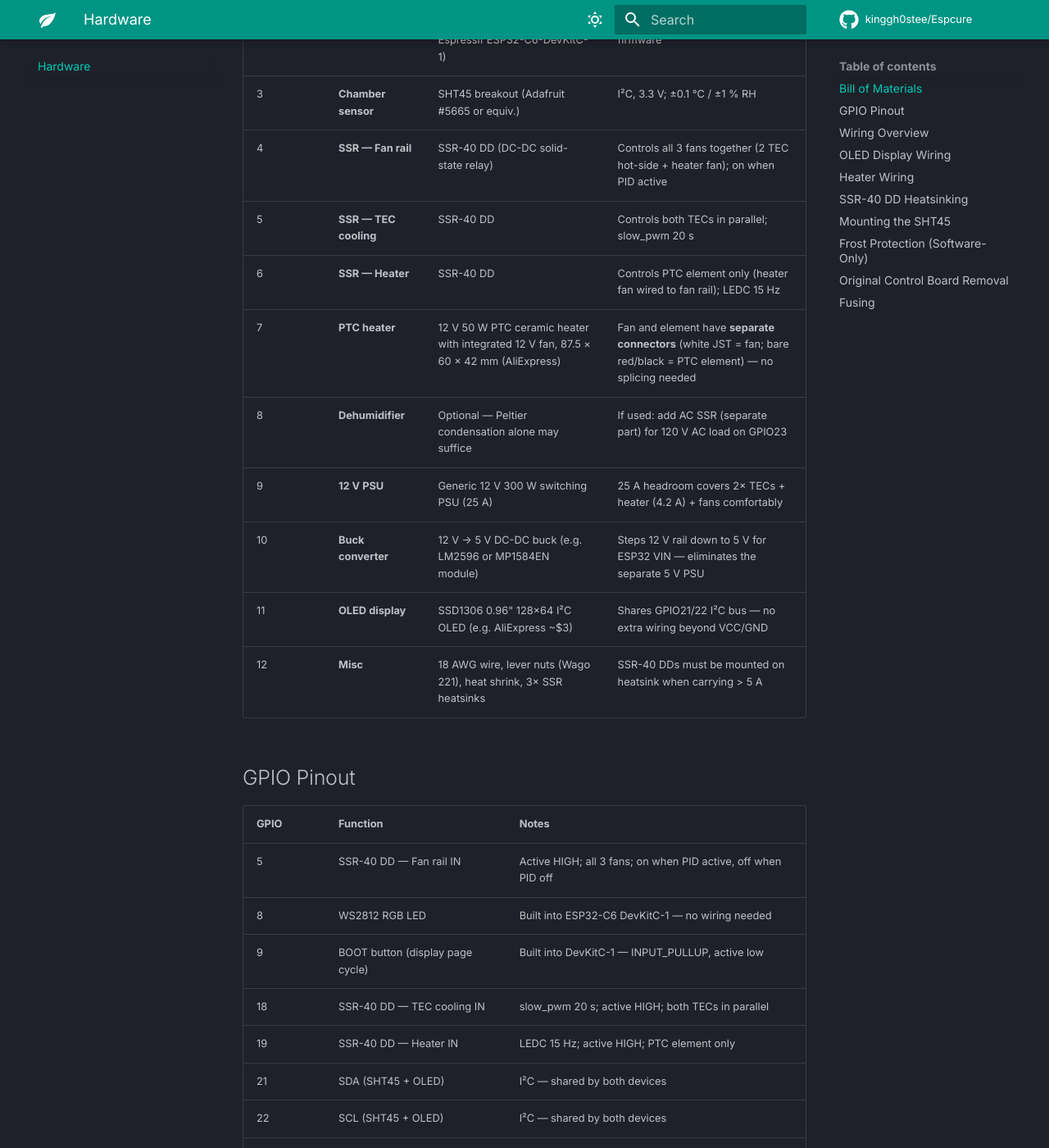
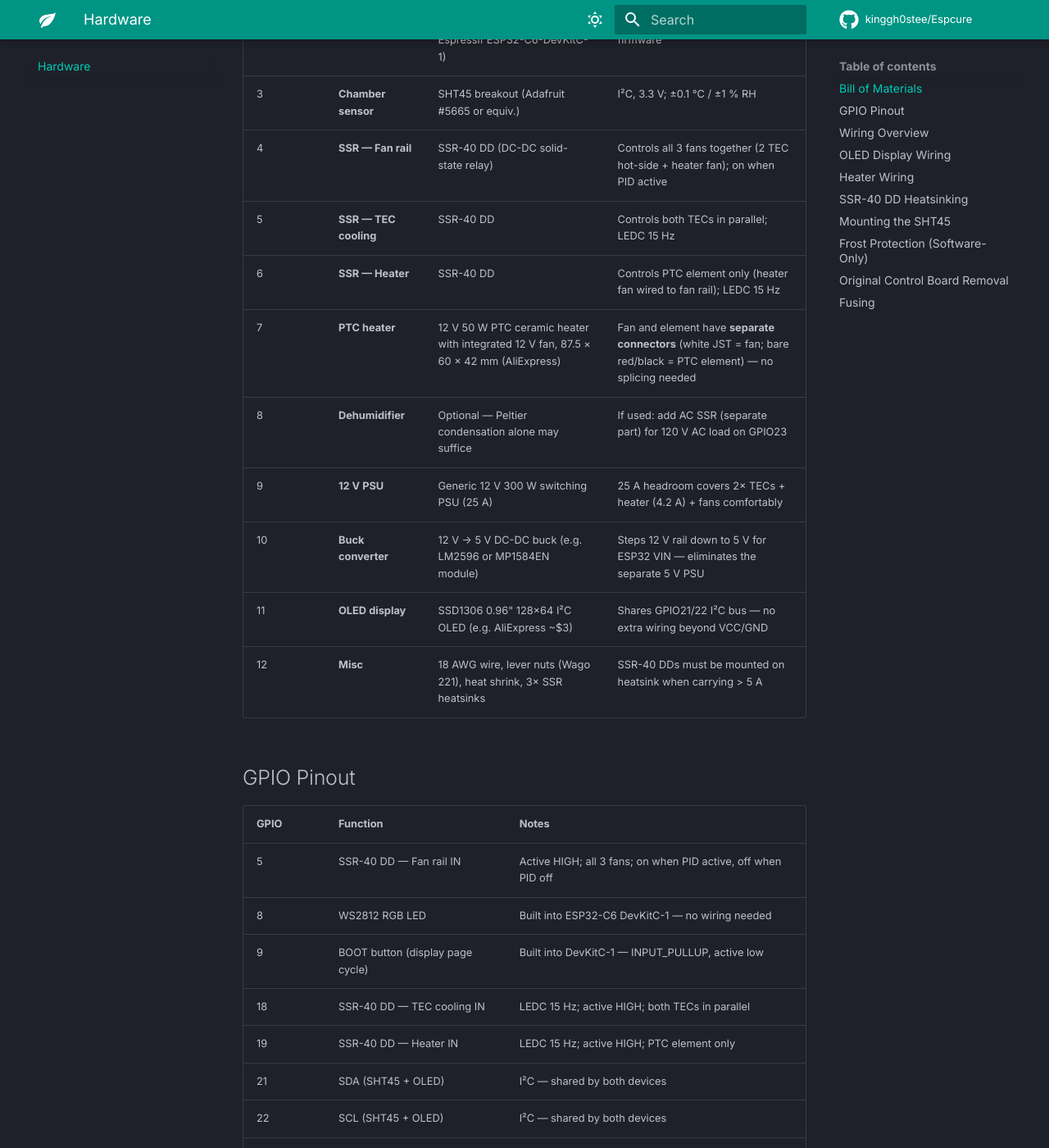
Before and after one commit to kinggh0stee/Espcure, an MkDocs documentation site: the page built from docs/hardware.md, in a window 1280 px wide and 1400 px high, scrolled down 384 px. Shown: the whole window at 82% size. Built offline with MkDocs 1.6.1 and Material for MkDocs 9.7.7, drawn with Linux system fonts in a browser that asks for light colours; comment, search, counter and statistics services are not loaded.

Commit message:
Switch Peltier output from slow_pwm to LEDC 15 Hz
Both TEC and heater outputs now use ledc at 15 Hz. At 15 Hz the
Peltier junction sees average power rather than thermal cycling,
reducing long-term solder fatigue vs the 20 s slow_pwm approach.
SSR-40 DD handles this frequency cleanly (~67 ms period, well above
the ~1 ms SSR response time).

https://claude.ai/code/session_016MW6U2BuK5oDpR6SNHsj9H

```diff
--- a/docs/hardware.md
+++ b/docs/hardware.md
@@ -8,7 +8,7 @@
 | 2 | **MCU** | ESP32-C6 DevKit (e.g. Espressif ESP32-C6-DevKitC-1) | 3.3 V logic; requires ESP-IDF firmware |
 | 3 | **Chamber sensor** | SHT45 breakout (Adafruit #5665 or equiv.) | I²C, 3.3 V; ±0.1 °C / ±1 % RH |
 | 4 | **SSR — Fan rail** | SSR-40 DD (DC-DC solid-state relay) | Controls all 3 fans together (2 TEC hot-side + heater fan); on when PID active |
-| 5 | **SSR — TEC cooling** | SSR-40 DD | Controls both TECs in parallel; slow_pwm 20 s |
+| 5 | **SSR — TEC cooling** | SSR-40 DD | Controls both TECs in parallel; LEDC 15 Hz |
 | 6 | **SSR — Heater** | SSR-40 DD | Controls PTC element only (heater fan wired to fan rail); LEDC 15 Hz |
 | 7 | **PTC heater** | 12 V 50 W PTC ceramic heater with integrated 12 V fan, 87.5 × 60 × 42 mm (AliExpress) | Fan and element have **separate connectors** (white JST = fan; bare red/black = PTC element) — no splicing needed |
 | 8 | **Dehumidifier** | Optional — Peltier condensation alone may suffice | If used: add AC SSR (separate part) for 120 V AC load on GPIO23 |
@@ -24,7 +24,7 @@
 | 5 | SSR-40 DD — Fan rail IN | Active HIGH; all 3 fans; on when PID active, off when PID off |
 | 8 | WS2812 RGB LED | Built into ESP32-C6 DevKitC-1 — no wiring needed |
 | 9 | BOOT button (display page cycle) | Built into DevKitC-1 — INPUT_PULLUP, active low |
-| 18 | SSR-40 DD — TEC cooling IN | slow_pwm 20 s; active HIGH; both TECs in parallel |
+| 18 | SSR-40 DD — TEC cooling IN | LEDC 15 Hz; active HIGH; both TECs in parallel |
 | 19 | SSR-40 DD — Heater IN | LEDC 15 Hz; active HIGH; PTC element only |
 | 21 | SDA (SHT45 + OLED) | I²C — shared by both devices |
 | 22 | SCL (SHT45 + OLED) | I²C — shared by both devices |
--- a/espcure.yaml
+++ b/espcure.yaml
@@ -221,12 +221,12 @@ sensor:
 output:
   # TEC cooling — both Peltiers in parallel through one SSR-40 DD
   # GPIO18 → SSR-40 DD → TEC1 (+) || TEC2 (+) → 12 V PSU (−)
-  - platform: slow_pwm
+  - platform: ledc
     id: peltier_output
     pin:
       number: GPIO18
       inverted: false
-    period: 20s    # never reduce below 10 s — rapid cycling destroys Peltier junctions
+    frequency: 15Hz
 
   # 12 V 50 W PTC heater with integrated 12 V fan
   # GPIO19 → SSR-40 DD → heater+fan 12 V supply
```
Also changed, not shown: CHANGELOG.md (+1 -0 lines), CLAUDE.md (+3 -3 lines).
